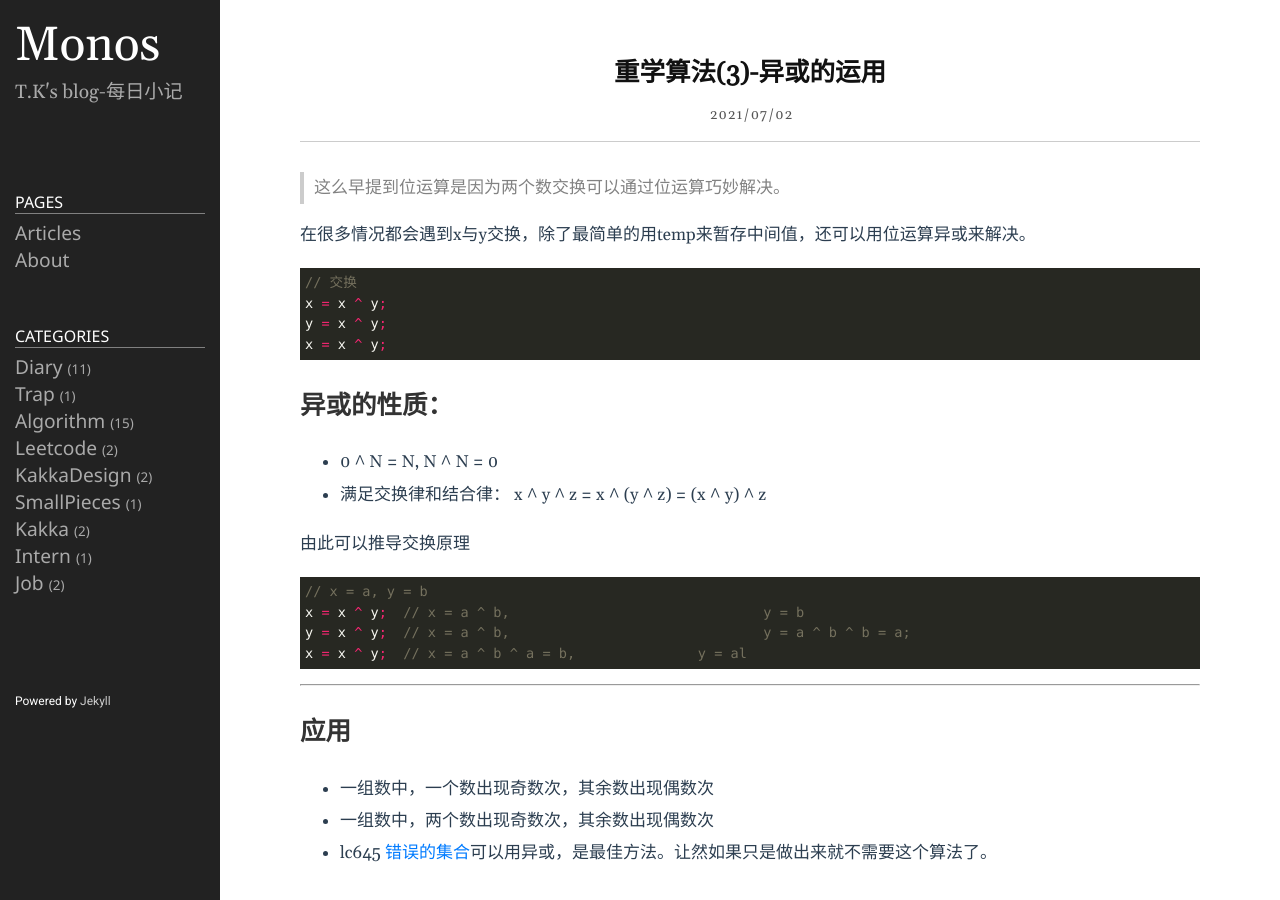
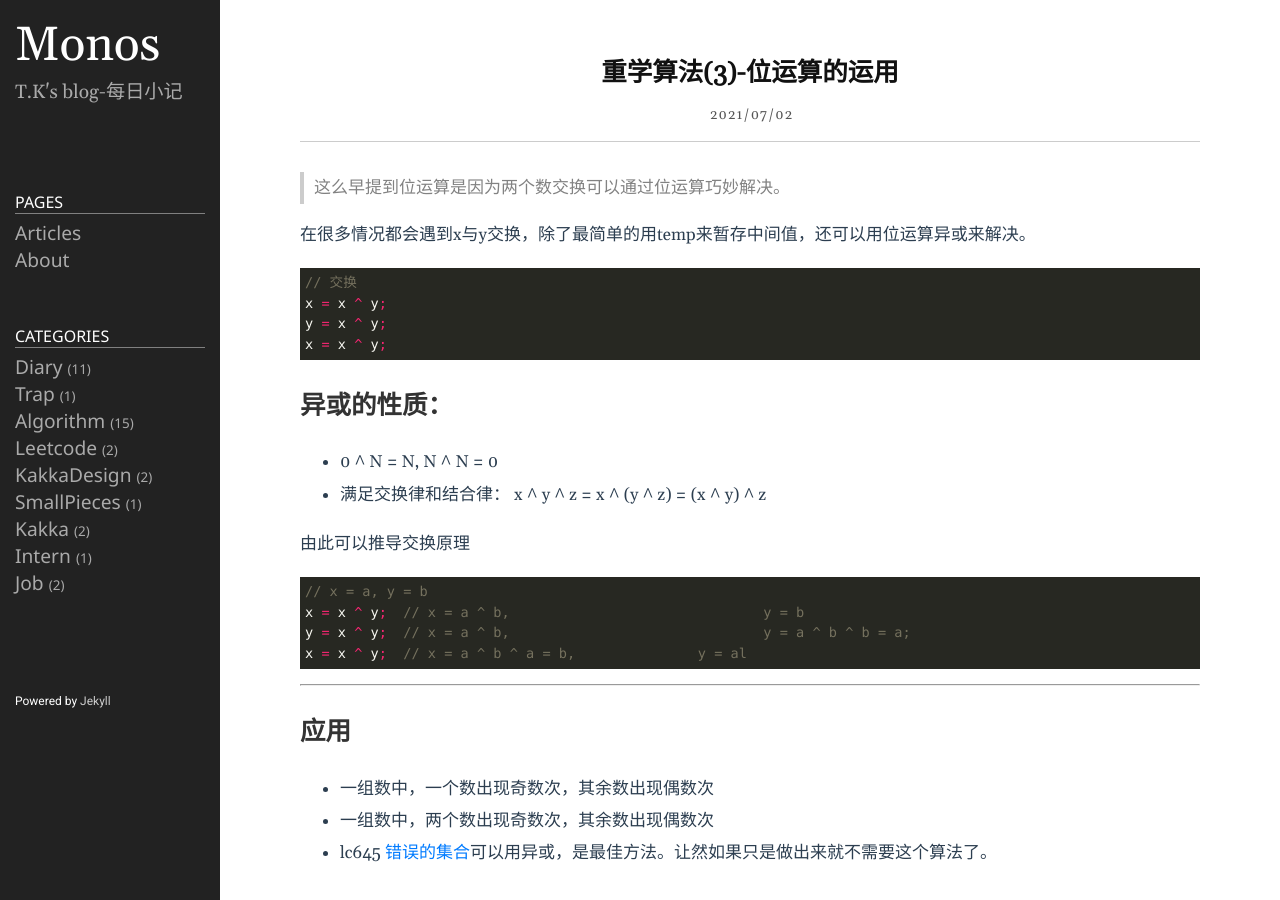
Before and after one commit to Taunk714/Taunk.github.io, a Jekyll site: the page built from _posts/2021-07-02-重学算法(3)-异或的运用.md, in a window 1280 px wide and 900 px high. Built offline with Jekyll 4.4.1, drawn with Linux system fonts in a browser that asks for light colours; some of the changed text lies outside the part shown.

Commit message:
修改文件: _posts/2021-07-02-重学算法(3)-异或的运用.md

````diff
--- a/_posts/2021-07-02-重学算法(3)-异或的运用.md
+++ b/_posts/2021-07-02-重学算法(3)-异或的运用.md
@@ -1,6 +1,6 @@
 ---
 layout: post
-title:  "重学算法(3)-异或的运用"
+title:  "重学算法(3)-位运算的运用"
 category: algorithm
 icon: www
 keywords: algorithm
@@ -76,3 +76,4 @@ public int[] findTwoNum(int[] arr){
 	return ret;
 }
 ```
+# 给定32位正数a和b，选择大的那个，不能有比较运算(☆☆☆)
````
